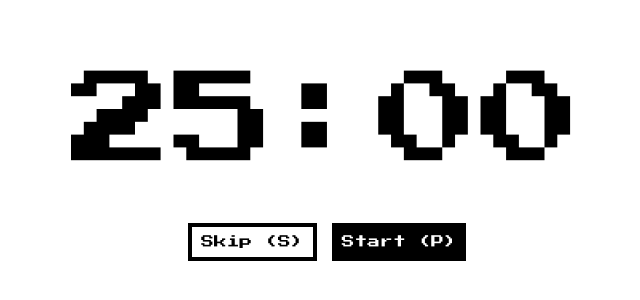
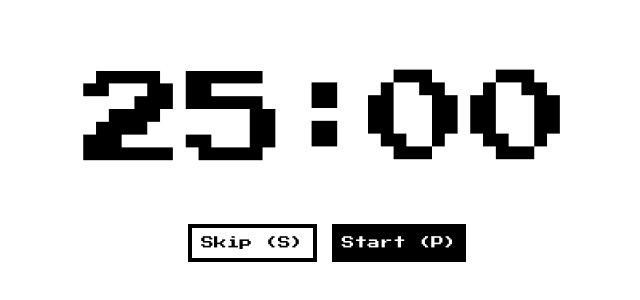
Before and after one commit to igoracmelo/pomodora, a plain HTML site: page index.html in a window 1280 px wide. Shown: the part 242-542 px from the top of the page, without its empty margins (321-961 px from the left). Drawn offline with Linux system fonts and the light colour scheme.

Commit message:
[WIP-COMMITER]

```diff
--- a/assets/js/script.js
+++ b/assets/js/script.js
@@ -33,7 +33,7 @@ export const resetTimer = (ctx) => {
   }
 
   ctx.timerSecs.innerText = padNum(toOffsetSeconds(ctx.totalSeconds))
-  ctx.timerMins.innerText = padNum(toOffsetMinutes(ctx.totalSeconds))
+  ctx.timerMins.value = padNum(toOffsetMinutes(ctx.totalSeconds))
 }
 
 export const skipTimer = (ctx) => {
@@ -73,7 +73,7 @@ export const startTimer = (ctx) => {
     playAudioFromStart(ctx.audioTick)
     ctx.totalSeconds--
     ctx.timerSecs.innerText = padNum(toOffsetSeconds(ctx.totalSeconds))
-    ctx.timerMins.innerText = padNum(toOffsetMinutes(ctx.totalSeconds))
+    ctx.timerMins.value = padNum(toOffsetMinutes(ctx.totalSeconds))
 
     if (ctx.totalSeconds == 0) {
       stopTimer(ctx)
--- a/index.html
+++ b/index.html
@@ -13,9 +13,10 @@
     <!-- <canvas id="canvasDora"></canvas> -->
 
     <div class="timer">
-      <div class="timer__mins">00</div>
+      <!-- <div class="timer__mins">00</div> -->
+      <input type="text" class="timer__number timer__mins" value="12" />
       <div class="timer__sep">:</div>
-      <div class="timer__secs">00</div>
+      <div class="timer__number timer__secs">00</div>
     </div>
 
     <div class="btns-timer">
@@ -118,6 +119,17 @@
       display: flex;
     }
 
+    .timer__sep {
+      text-align: center;
+      width: 0.8em;
+    }
+
+    .timer__number {
+      color: black;
+      width: 2em;
+      text-align: center;
+    }
+
     @media screen and (max-width: 560px) {
       .timer {
         font-size: 10rem;
```
